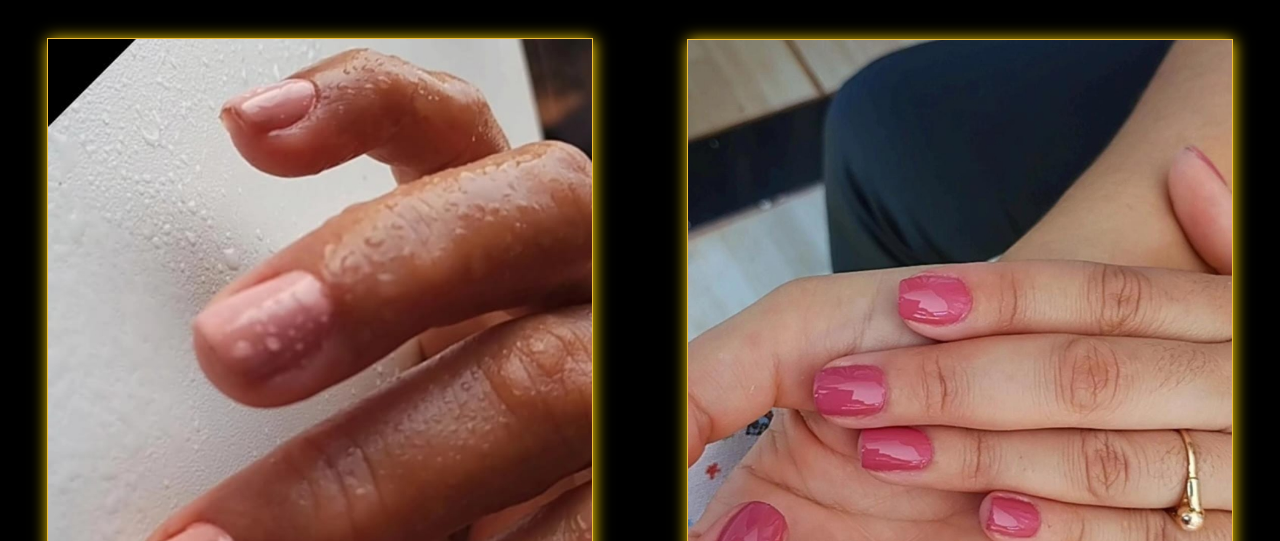
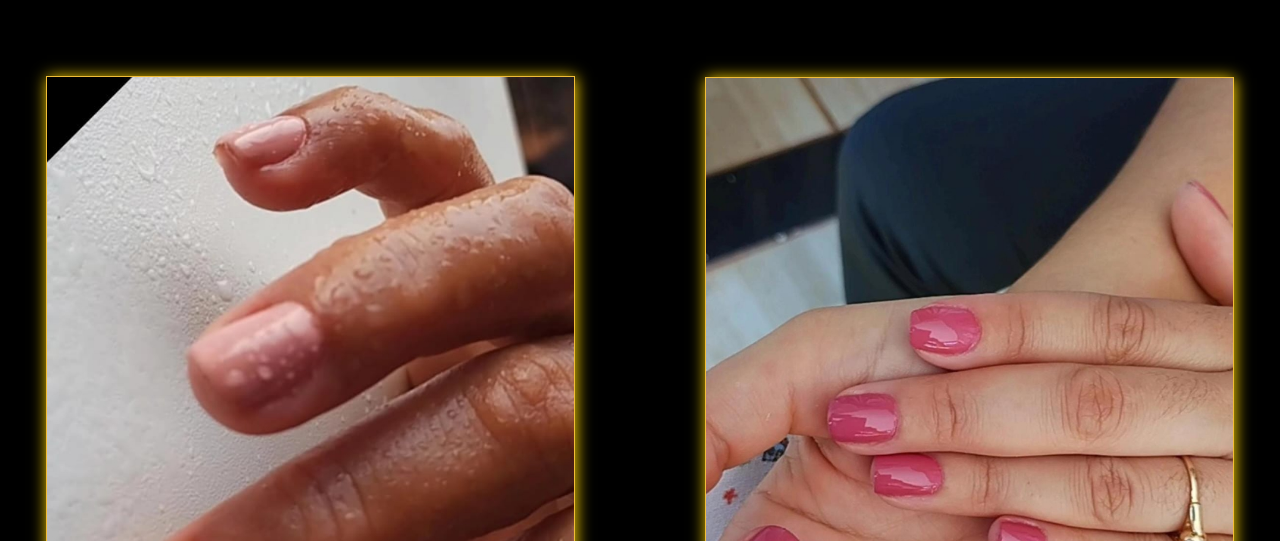
Before and after one commit to Jardiel-Santos/projeto-daiane, a plain HTML site: page trabalhos.html in a window 1280 px wide. Shown: the part 259-800 px from the top of the page. Drawn offline with Linux system fonts and the light colour scheme.

Commit message:
Aplicando resposividade nos trabalhos

```diff
--- a/styles/style.scss
+++ b/styles/style.scss
@@ -108,13 +108,13 @@ body {
 .container_unhas {
     display: grid;
     grid-template-columns: 1fr 1fr;
-    grid-template-rows: repeat(3, 1fr);
+    grid-template-rows: repeat(2, 1fr) 2fr;
     justify-items: center;
     align-items: center;
     width: 100vw;
-    height: 100vh;
-    row-gap: 3%;
-    padding: 3% 0 3% 0;
+    height: 100%;
+    gap: 3%;
+    padding: 6% 0 6% 0;
     .fotos_unhas {
         width: 85%;
         border: solid 1px;
```
Also changed, not shown: styles/style.css, 1 other file.
